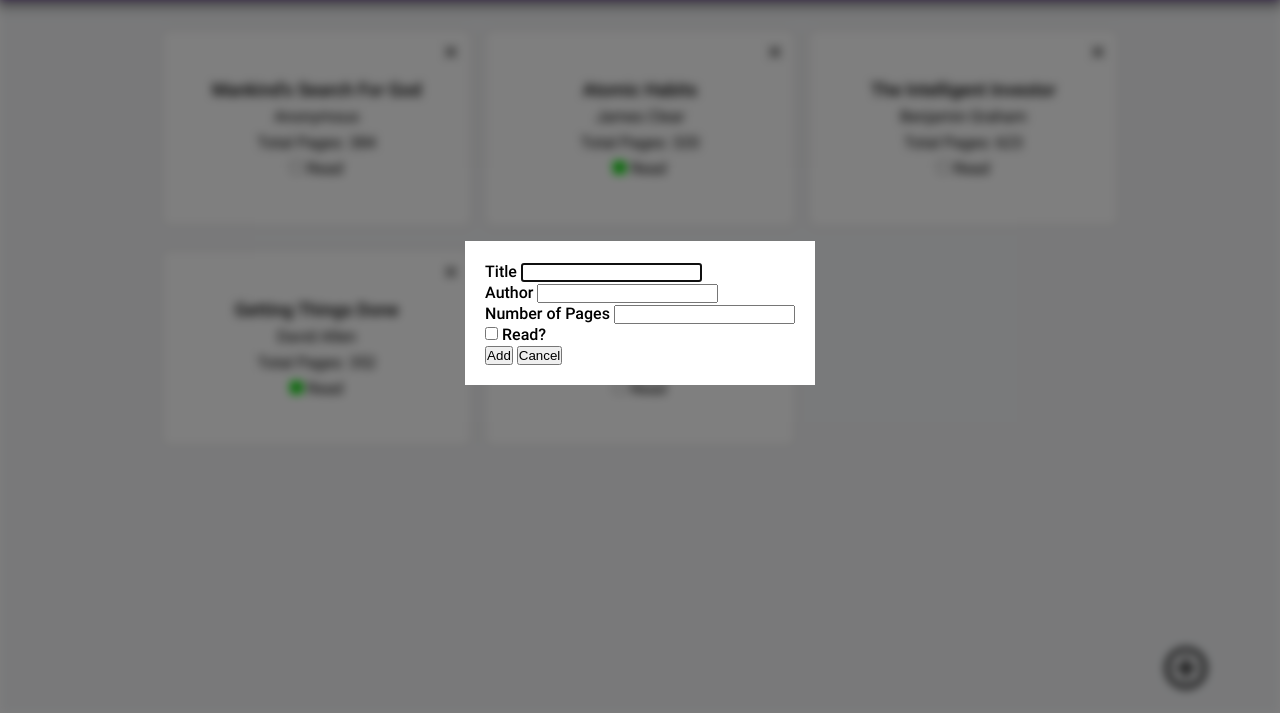
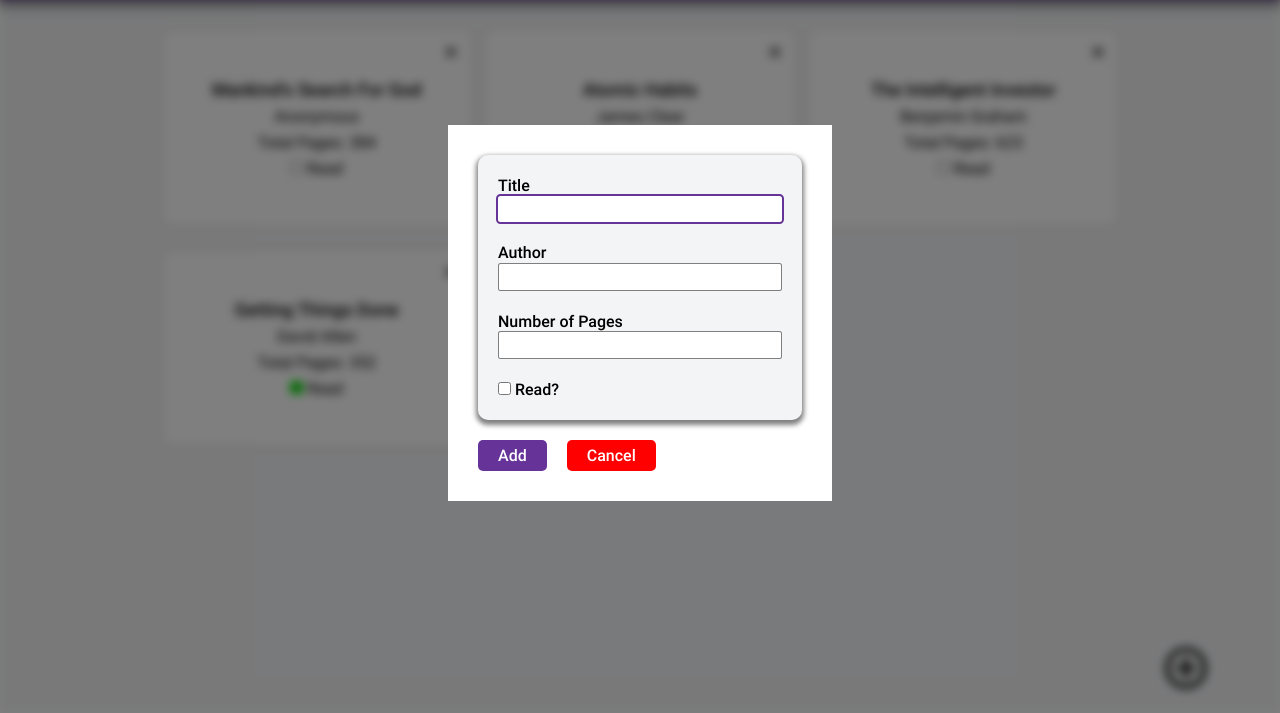
Before and after one commit to AdjeteySowah/library, a plain HTML site: page index.html in a window 1280 px wide. Both pictures are taken after a click on the picture 1186 px from the left and 755 px from the top of the page. Shown: the part 87-800 px from the top of the page. Drawn offline with Linux system fonts and the light colour scheme.

Commit message:
Style the modal/dialog box

```diff
--- a/styles.css
+++ b/styles.css
@@ -49,7 +49,7 @@ img {
 }
 
    /* This style could be applied to the universal selector(*) but it's here for clarity */
-p, h1, h2 {
+p, h1, h2, input, button {
    font: inherit;
    overflow-wrap: break-word;
 }
@@ -70,6 +70,7 @@ h1, h2 {
    /* || CUSTOM PROPERTIES */
 :root {
    --white: rgb(255, 255, 255);
+   --red: rgb(255, 0, 0);
    --header-bgcolor: rgb(102, 51, 153);
    --box-shadow-color: rgba(0, 0, 0, 0.5);
    --main-bgcolor: rgb(243, 244, 246);
@@ -90,6 +91,10 @@ body {
 
    display: flex;
    flex-direction: column;
+}
+
+body.blurred {
+   filter: blur(5px);
 }
 
 img {
@@ -208,14 +213,75 @@ h2 {
 
 .dialog {
    margin: auto;
+   padding: 3rem;
    border: none;
-   padding: 2rem;
+   width: 30%;
 }
 
 .dialog::backdrop {
    background-color: var(--box-shadow-color);
 }
 
-body.blurred {
-   filter: blur(5px);
+.dialog :is(label, input) {
+   display: block;
 }
+
+.form-inputs {
+   display: flex;
+   flex-direction: column;
+   gap: 2rem;
+
+   padding: 2rem;
+   margin-bottom: 2rem;
+   background-color: var(--main-bgcolor);
+   border-radius: 1rem;
+   box-shadow: 0 3px 5px 2px var(--box-shadow-color);
+}
+
+.form-inputs input {
+   width: 100%;
+   border-radius: 0.25rem;
+   border: 1px solid var(--box-shadow-color);
+   padding: 0.25rem 1rem;
+   font-weight: 400;
+}
+
+.form-inputs input:focus {
+   border: none;
+   outline: 2px solid var(--header-bgcolor);
+}
+
+.form-inputs div:nth-child(4) :is(input, label) {
+   display: inline;
+}
+
+.form-inputs div:nth-child(4) input {
+   width: auto;
+   accent-color: var(--accent-color);
+}
+
+.form-inputs div:nth-child(4) input:focus {
+   outline: none;
+}
+
+.form-actions {
+   display: flex;
+   gap: 2rem;
+}
+
+.form-actions button {
+   padding: 0.5rem 2rem;
+   border: none;
+   border-radius: 0.5rem;
+   background-color: var(--header-bgcolor);
+   color: var(--white);
+}
+
+.form-actions button:nth-child(2) {
+   background-color: var(--red);
+}
+
+.form-actions button:hover {
+   cursor: pointer;
+   transform: scale(1.1);
+}
```
